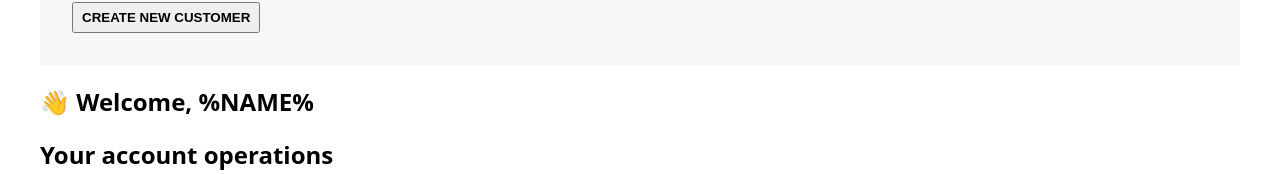
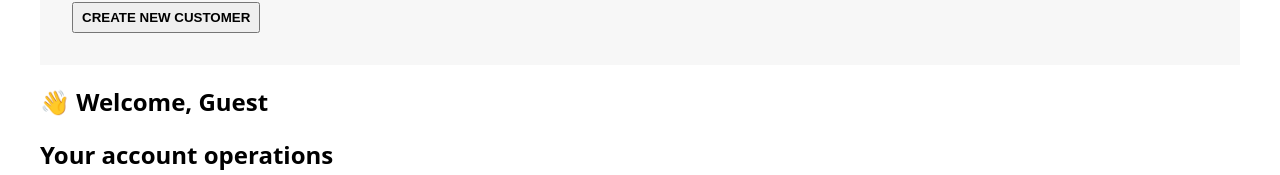
Before and after one commit to GitHubDoanLinh/Redux, a React (Create React App) app: page / in a window 1280 px wide. Shown: the part 295-470 px from the top of the page. Built offline with nearby package versions, Linux system fonts and the light colour scheme.

Commit message:
Connecting Redux With React

```diff
--- a/package.json
+++ b/package.json
@@ -8,6 +8,7 @@
     "@testing-library/user-event": "^13.5.0",
     "react": "^18.3.1",
     "react-dom": "^18.3.1",
+    "react-redux": "^9.1.2",
     "react-scripts": "5.0.1",
     "redux": "^5.0.1",
     "web-vitals": "^2.1.4"
--- a/src/features/customers/Customer.js
+++ b/src/features/customers/Customer.js
@@ -1,5 +1,9 @@
+import { useSelector } from "react-redux";
+
 function Customer() {
-  return <h2>👋 Welcome, %NAME%</h2>;
+  const customer = useSelector((store) => store.customer);
+  console.log(customer);
+  return <h2>👋 Welcome, {customer?.fullName || "Guest"}</h2>;
 }
 
 export default Customer;
--- a/src/index.js
+++ b/src/index.js
@@ -3,9 +3,12 @@
 import App from "./App";
 import "./index.css";
 import store from "./store";
+import { Provider } from "react-redux";
 const root = ReactDOM.createRoot(document.getElementById("root"));
 root.render(
   <React.StrictMode>
-    <App />
+    <Provider store={store}>
+      <App />
+    </Provider>
   </React.StrictMode>
 );
--- a/src/store-v1.js
+++ b/src/store-v1.js
@@ -1,4 +1,3 @@
-import { type } from "@testing-library/user-event/dist/type";
 import { combineReducers, createStore } from "redux";
 const initialStateAccount = {
   balance: 0,
```
Also changed, not shown: 1 other file (tests, documents, lock files or other folders).
